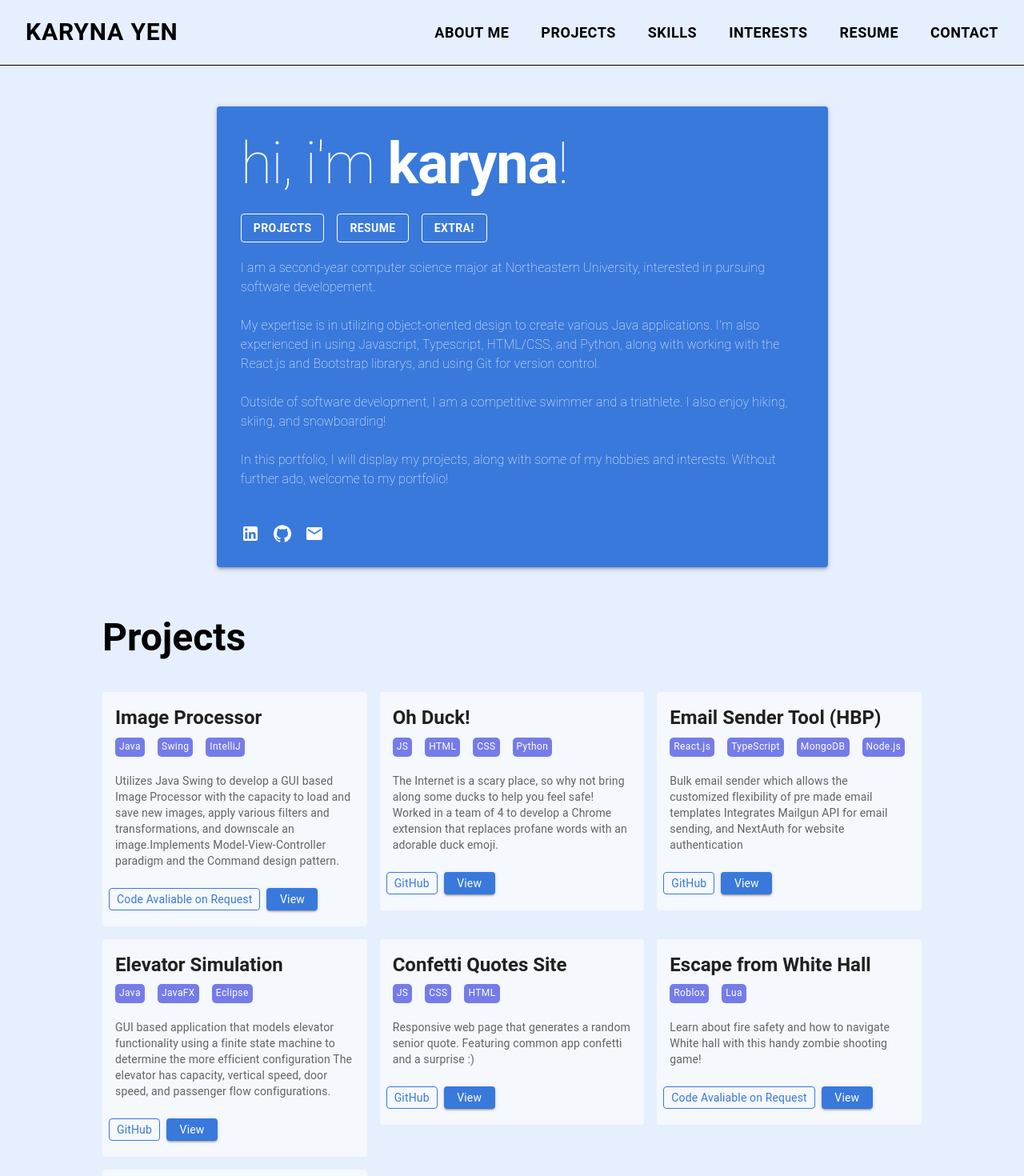
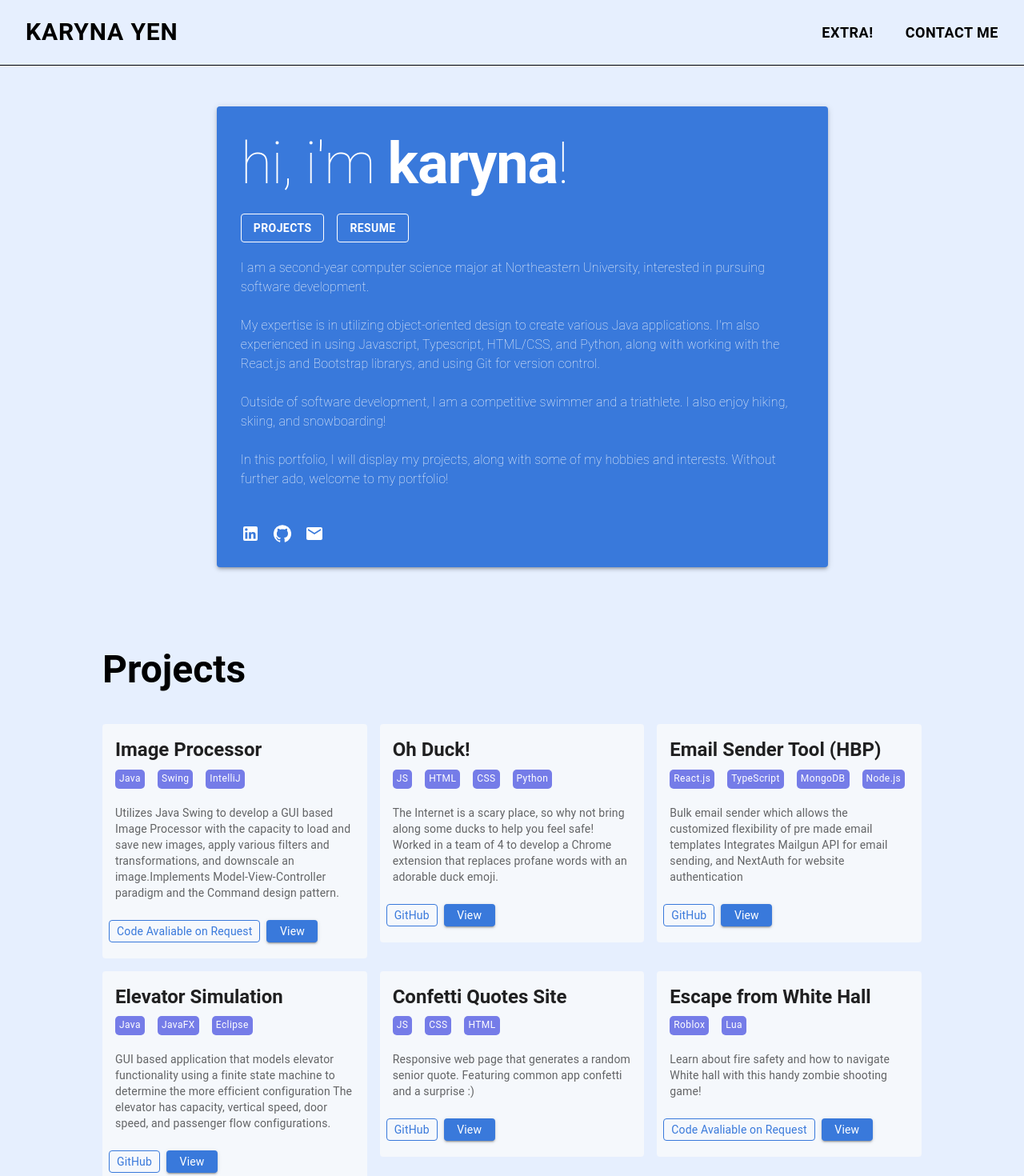
Before and after one commit to karynayen/KarynaPortfolio2, a React (Create React App) app: page / in a window 1280 px wide. Shown: the top 1470 px of the page at 80% size. Built offline with nearby package versions, Linux system fonts and the light colour scheme.

Commit message:
confetti

```diff
--- a/package.json
+++ b/package.json
@@ -11,8 +11,10 @@
     "@testing-library/react": "^13.3.0",
     "@testing-library/user-event": "^13.5.0",
     "react": "^18.2.0",
+    "react-confetti": "^6.1.0",
     "react-dom": "^18.2.0",
     "react-scripts": "5.0.1",
+    "react-use-window-size": "^1.0.1",
     "web-vitals": "^2.1.4"
   },
   "scripts": {
--- a/src/App.js
+++ b/src/App.js
@@ -9,19 +9,34 @@ import MyToolbar from './components/toolbar/toolbar.js';
 //import resume from './resume.pdf';
 import Projects from './components/projects/projects.js';
 import Contact from './components/contact/contact.js';
-
+import { useRef } from 'react';
 
 //https://www.reddit.com/r/reactjs/comments/q3cy21/how_can_i_get_an_image_to_open_in_a_new_tab/
 
 function App() {
   const backgroundColor = '#E6EFFE';
   const buttonColor = '#3979DB';
-  const onDownload = () => {
-    const link = document.createElement("a");
-    link.download = 'download.pdf';
-    link.href = "resume.pdf";
-    link.click();
+  const ref = useRef(null);
+
+  const handleClick = () => {
+    console.log("HELLO")
+    ref.current?.scrollIntoView({ behavior: 'smooth' });
   };
+
+  // const onDownload = () => {
+  //   event => window.open('https://github.com/karynayen', "_blank")
+  //   const link = document.createElement("a");
+  //   link.download = 'download.pdf';
+  //   link.href = "resume.pdf";
+  //   link.click();
+  // };
+
+  const onDownload = (event) => {
+    window.open('https://s3.amazonaws.com/symp.csm.usprod/northeastern/files/163/1635ca449d067f13e93333d9d6ea0af6.pdf?X-Amz-Content-Sha256=UNSIGNED-PAYLOAD&X-Amz-Algorithm=AWS4-HMAC-SHA256&X-Amz-Credential=AKIAID3RBESXBCESHUGA%2F20220811%2Fus-east-1%2Fs3%2Faws4_request&X-Amz-Date=20220811T004131Z&X-Amz-SignedHeaders=host&X-Amz-Expires=3600&X-Amz-Signature=c5858561bc7497663560c60eb31cdab3c494499f892038e8a45d527a8d3a2afc',
+      "_blank")
+  };
+
+
 
 
   return (
@@ -42,16 +57,16 @@ function App() {
           </IntroHeadingTypography>
           <Stack spacing={2} direction="row">
             {/* MAKE THIS BUTTON SCROLL TO AN ELEMENT*/}
-            <IntroOutlinedButton variant="outlined">Projects</IntroOutlinedButton>
+            <IntroOutlinedButton variant="outlined" onClick={handleClick}>Projects</IntroOutlinedButton>
             <IntroOutlinedButton onClick={onDownload} variant="outlined">
               Resume
             </IntroOutlinedButton>
-            <IntroOutlinedButton variant="outlined">Extra!</IntroOutlinedButton>
+            {/* <IntroOutlinedButton variant="outlined">Extra!</IntroOutlinedButton> */}
           </Stack>
 
           <IntroBodyTypography variant="body1">
             I am a second-year computer science major at Northeastern University,
-            interested in pursuing software developement.
+            interested in pursuing software development.
             <br></br>
             <br></br>
             My expertise is in utilizing object-oriented design to create
@@ -101,14 +116,18 @@ function App() {
       <br></br>
       <br></br>
       <br></br>
-      {/* IMPROVE LOL */}
-      {/* ADD THIS BACK !!*/}
-      <Projects ></Projects>
+      <br></br>
+      <br></br>
+      <div ref={ref}>
+        <Projects ></Projects>
+      </div>
 
       <br></br>
+
+      {/* <br></br>
       <br></br>
       <br></br>
-      <Contact></Contact>
+      <Contact></Contact> */}
 
 
     </>
--- a/src/components/toolbar/toolbar.js
+++ b/src/components/toolbar/toolbar.js
@@ -1,10 +1,20 @@
+
+import { React, useState, useEffect } from "react";
 import { Stack, Divider, AppBar, Toolbar, Box, Typography } from '@mui/material';
 import { ToolbarMainButton, ToolbarSmallButton } from './toolbar.styles.js';
+import Confetti from 'react-confetti'
 
 export default function MyToolbar({ backgroundColor, buttonColor }) {
     const colorHex = backgroundColor;
+    const size = useWindowSize();
+    let runConfetti = false;
     return (
         <>
+            <Confetti
+                width={size.width}
+                height={size.height}
+                run={runConfetti}
+            />
             <Box>
                 <AppBar elevation={0} position="static">
                     <Toolbar sx={{ padding: 1, backgroundColor: colorHex }}>
@@ -14,13 +24,17 @@ export default function MyToolbar({ backgroundColor, buttonColor }) {
                         <Typography variant="h6" component="div" sx={{ flexGrow: 1 }}>
                         </Typography>
                         <Stack spacing={3} direction="row">
-                        {/* figure out how to make this the default selection */}
-                        < ToolbarSmallButton buttonColor={buttonColor}>About Me</ ToolbarSmallButton>
-                        < ToolbarSmallButton buttonColor={buttonColor}>Projects</ ToolbarSmallButton>
-                        < ToolbarSmallButton buttonColor={buttonColor}>Skills</ ToolbarSmallButton>
-                        < ToolbarSmallButton buttonColor={buttonColor}>Interests</ ToolbarSmallButton>
-                        <ToolbarSmallButton buttonColor={buttonColor}>Resume</ ToolbarSmallButton>
-                        < ToolbarSmallButton buttonColor={buttonColor}>Contact</ ToolbarSmallButton>
+                            {/* figure out how to make this the default selection */}
+                            {/* <ToolbarSmallButton buttonColor={buttonColor}>About Me</ ToolbarSmallButton>
+                            <ToolbarSmallButton buttonColor={buttonColor}>Projects</ ToolbarSmallButton>
+                            <ToolbarSmallButton buttonColor={buttonColor}>Skills</ ToolbarSmallButton>
+                            <ToolbarSmallButton buttonColor={buttonColor}>Interests</ ToolbarSmallButton>
+                            <ToolbarSmallButton buttonColor={buttonColor}>Resume</ ToolbarSmallButton> */}
+                            <ToolbarSmallButton buttonColor={buttonColor} >EXTRA!</ ToolbarSmallButton>
+                            {/* TODO: abstract button functionality and enable copying https://sophiali.dev/copy-email-address-on-click-react */}
+                            <ToolbarSmallButton buttonColor={buttonColor} onClick={event => window.location.href = 'mailto:yen.k@northeastern.edu'} >
+                                Contact Me
+                            </ ToolbarSmallButton>
                         </Stack>
                     </Toolbar>
                 </AppBar>
@@ -31,3 +45,29 @@ export default function MyToolbar({ backgroundColor, buttonColor }) {
         </>
     );
 }
+
+function useWindowSize() {
+    // Initialize state with undefined width/height so server and client renders match
+    // Learn more here: https://joshwcomeau.com/react/the-perils-of-rehydration/
+    const [windowSize, setWindowSize] = useState({
+      width: undefined,
+      height: undefined,
+    });
+    useEffect(() => {
+      // Handler to call on window resize
+      function handleResize() {
+        // Set window width/height to state
+        setWindowSize({
+          width: window.innerWidth,
+          height: window.innerHeight,
+        });
+      }
+      // Add event listener
+      window.addEventListener("resize", handleResize);
+      // Call handler right away so state gets updated with initial window size
+      handleResize();
+      // Remove event listener on cleanup
+      return () => window.removeEventListener("resize", handleResize);
+    }, []); // Empty array ensures that effect is only run on mount
+    return windowSize;
+  }
```
Also changed, not shown: 1 other file (tests, documents, lock files or other folders).
